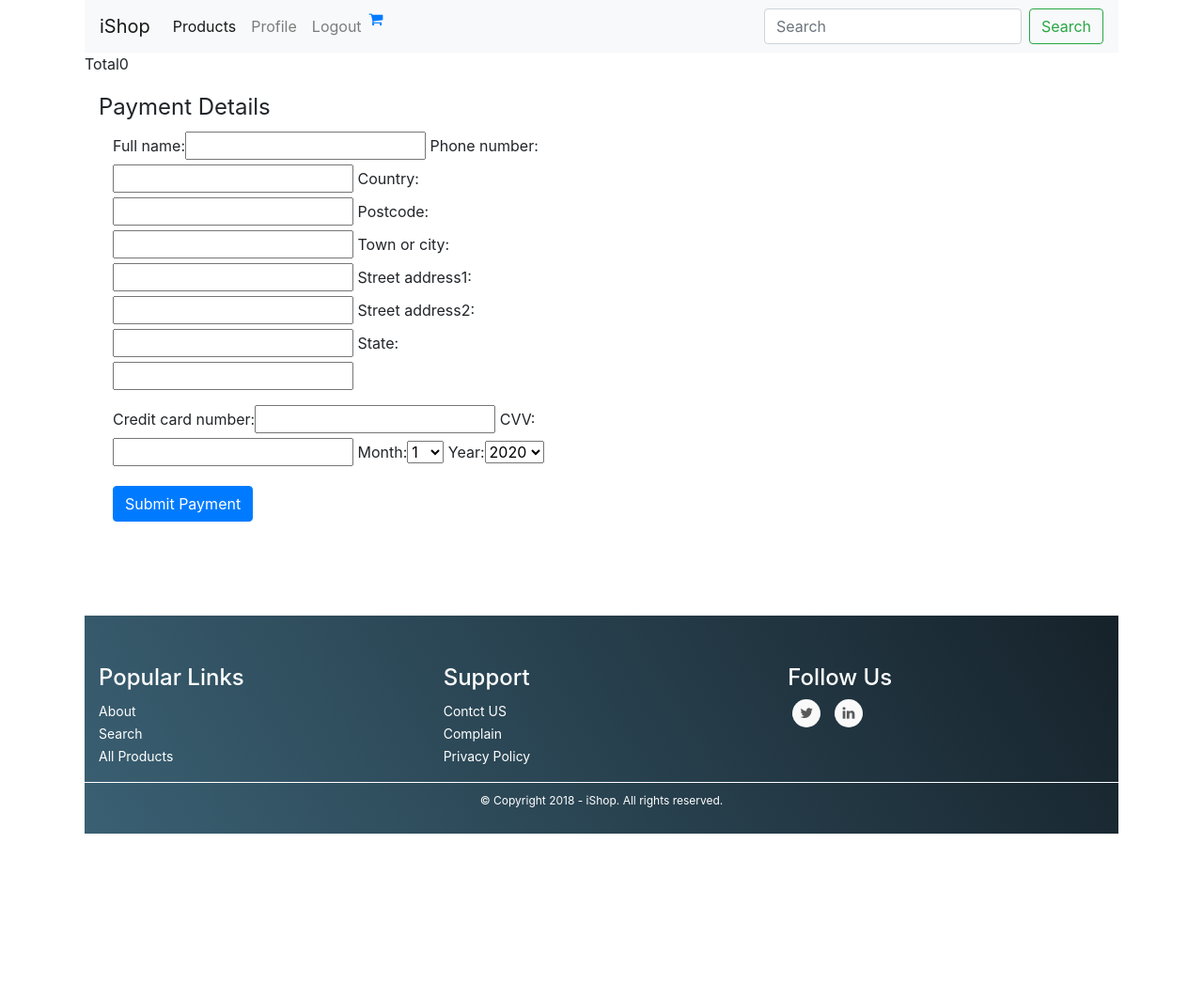
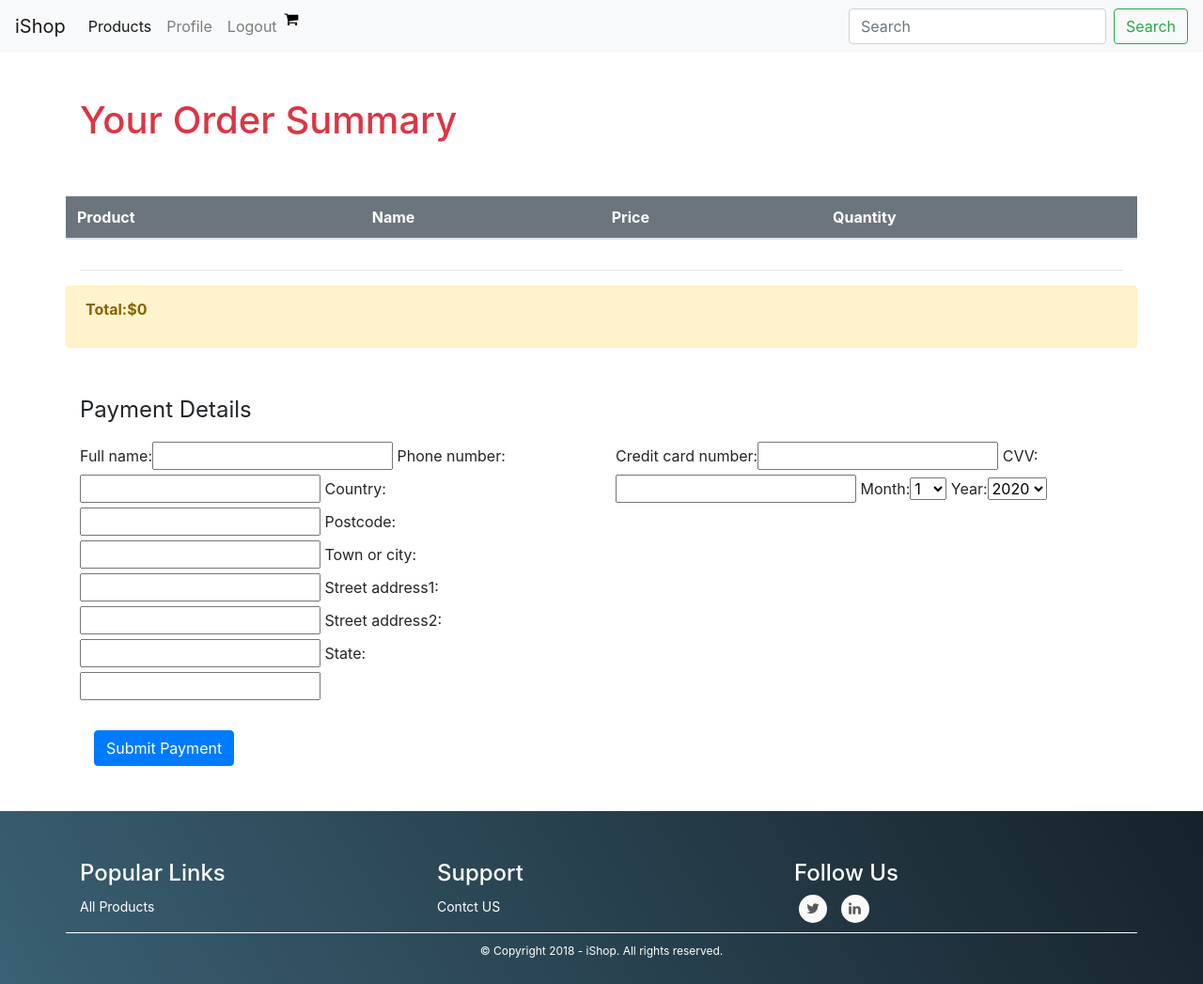
Before and after one commit to Tariqalrehily/iShop, a Django app: page /checkout/ in a window 1280 px wide. Shown: the whole page at 94% size. Before the commit the page ends 887 px from the top, so only its background shows below. Run offline with Django 3.2, Linux system fonts and the light colour scheme; the visitor is signed in with stand-in values (Sample User, id 1); lists and menus that the app fills with data are empty; some libraries are stand-ins or nearby versions.

Commit message:
Bootstrap and custom styling
Added bootstrap and custom login form, registration form, user profile.
Styling cart page and checkout page to display as a table to ease user experience.
Added email rest in setting.
Adding more style to more_products ,  products, and view_products base, password_rest_done, passowrd_rest_form pages.
Remove some elements from the footer.

```diff
--- a/accounts/views.py
+++ b/accounts/views.py
@@ -5,7 +5,6 @@ from django.contrib.auth.models import User
 from accounts.forms import UserLoginForm, UserRegistrationForm
 
 
-#  views here.
 def index(request):
     """Return the index.html file"""
     return render(request, 'index.html')
@@ -14,7 +13,7 @@ def index(request):
 def logout(request):
     """Log the user out"""
     auth.logout(request)
-    messages.success(request, "You have sucessfully logged out! Hope to see back soon")
+    messages.success(request, "You have sucessfully logged out!")
     return redirect(reverse('index'))
 
 
@@ -32,7 +31,7 @@ def login(request):
 
             if user:
                 auth.login(user=user, request=request)
-                messages.success(request, "welocme back, you have successfully logged in!")
+                messages.success(request, "You have successfully logged in!")
                 return redirect(reverse('index'))
             else:
                 login_form.add_error(None, "Sorry, your username or password is incorrect")
--- a/checkout/templates/checkout.html
+++ b/checkout/templates/checkout.html
@@ -18,43 +18,51 @@
 {% endblock %}
 
 {% block content %}
+<div class="mt-5 text-danger text-capitalize">
+    <h1>your order summary</h1>
+</div>
 <div class="row row-flex">
+    <table class="table mt-5">
+  <thead class="btn-secondary mt-3 mb-3">
+    <tr>
+      <th scope="col">Product</th>
+      <th scope="col">Name</th>
+      <th scope="col">Price</th>
+      <th scope="col">Quantity</th>
+    </tr>
+  </thead>
   {% for item in cart_items %}
-        <div class="col-xs-10 col-xs-offset-1 col-sm-offset-0 col-sm-6 col-md-4 display card">
-            <div class="card-body">
-                <div style="background-image: url('{{ MEDIA_URL }}{{ item.product.image }}')"></div>
-
-                <div class="caption">
-                    <h3>{{ item.product.name }}</h3>
-                    <p>{{ item.quantity }}</p>
-                    <p>{{item.product.price}}</p>
+  <tbody>
+    <tr>
+      <td><div  class="product-image" style="background-image: url('{{ MEDIA_URL }}{{ item.product.image }}')"></div></td>
+      <td>{{ item.product.name }}</td>
+      <td>${{ item.product.price }}</td>
+      <td>{{item.quantity}}</td>
+    </tr>
+  </tbody>
+  {% endfor %}
+</table>
 </div>
+<hr>
+<div class="row alert alert-warning">
+    <strong><p>Total:<span aria-hidden="true"></span>${{ total }}</p></strong>
 </div>
-        </div>
-    {% endfor %}
-</div>
-<div class="row">
-    <p>Total</p>
-    <p><span class="glyphicon glyphicon-euro" aria-hidden="true"></span>{{ total }}</p>
-</div>
-
     <form role="form" method="post" id="payment-form" action="{% url 'checkout' %}">
-    <legend>Payment Details</legend>
+        <legend class="text-capitalize mt-5 mb-3">payment details</legend>
 
         <div id="credit-card-errors" style="display: none;">
             <div id="alert-message block-message error" id="stripe-error-message"></div>
         </div>
-
-    <div class="form-group col-md-6">
+        <div class="row">
+        <div class="form-group col-sm-10 col-md-8 col-lg-6">
             {{ order_form | as_bootstrap }}
         </div>
-
-    <div class="form-group col-md-6">
+        <div class="form-group ol-sm-10 col-md-8 col-lg-6">
             {{ payment_form | as_bootstrap }}
         </div>
-
+        </div>
         {% csrf_token %}
-    <div class="form-group col-md-12">
+        <div class="form-group col-md-12 mt-3 mb-5">
             <input class=" btn btn-primary" id="submit_payment_btn" name="commit" type="submit" value="Submit Payment">
         </div>
     </form>
--- a/static/css/style.css
+++ b/static/css/style.css
@@ -1,7 +1,14 @@
 body {
     width: 100%;
-    min-height: 100vh;
+    min-height: 100%;
     margin: auto;
+}
+
+a {
+    color: #000;
+}
+a:link {
+  text-decoration: none;
 }
 .h1{
     margin: 0;
@@ -67,7 +103,6 @@ footer {
   background: -webkit-linear-gradient(59deg, #3A6073, #16222A);
   background: linear-gradient(59deg, #3A6073, #16222A);
   color: white;
-  margin:100px auto 0;
 }
 
 footer a {
@@ -177,8 +212,5 @@ ul.social-network li {
 /*--------------------------------------------Media Queries*/
 
 @media(min-width: 992px) {
-  body {
-    max-width: 1100px;
-    margin: auto;
-  }
+
 }
--- a/templates/base.html
+++ b/templates/base.html
@@ -63,7 +63,7 @@
             {% endblock %}
         </h1>
     {% if messages %}
-    <div>
+    <div class="alert alert-primary">
         {% for message in messages %}
             {{ message }}
         {% endfor %}
@@ -84,25 +84,17 @@
             <div class="footer-pad">
             <h4>Popular Links</h4>
             <ul class="list-unstyled">
-                <li><a href="#"></a></li>
-                <li><a href="#">About</a></li>
-                <li><a href="#">Search</a></li>
-                <li><a href="#">All Products</a></li>
+                <li><a href="{% url 'more_products' %}">All Products</a></li>
             </ul>
             </div>
         </div>
         <div class="col-md-4 col-sm-6">
             <!--Column1-->
             <div class="footer-pad">
-            <h4>Support</h4>
-            <ul class="list-unstyled">
-                <li><a href="#">Contct US</a></li>
-                <li><a href="#">Complain</a></li>
-                <li><a href="#">Privacy Policy</a></li>
-                <li>
-                <a href="#"></a>
-                </li>
-            </ul>
+                <h4>Support</h4>
+                <ul class="list-unstyled">
+                    <li><a href="#">Contct US</a></li>
+                </ul>
             </div>
         </div>
             <div class="col-md-4">
--- a/templates/registration/password_reset_email.html
+++ b/templates/registration/password_reset_email.html
@@ -14,5 +14,4 @@ Your username, in case you've forgotten: {{ user.username }}
     Thanks for using our iShop!
 
     The {{ site_name }} team.
-
 {% endautoescape %}
```
Also changed, not shown: other parts of static/css/style.css (+29 -0 lines), accounts/templates/login.html (+22 -9 lines), accounts/templates/profile.html (+20 -4 lines), accounts/templates/registration.html (+21 -10 lines), cart/templates/cart.html (+34 -26 lines), iShop/settings.py (+7 -1 lines), products/templates/more_products.html (+12 -5 lines), products/templates/product_view.html (+7 -3 lines), products/templates/products.html (+13 -7 lines), templates/registration/password_reset_done.html (+14 -2 lines), templates/registration/password_reset_form.html (+13 -3 lines), products/views.py (line endings or trailing spaces). Lines whose indentation alone changed are shown as unchanged.
